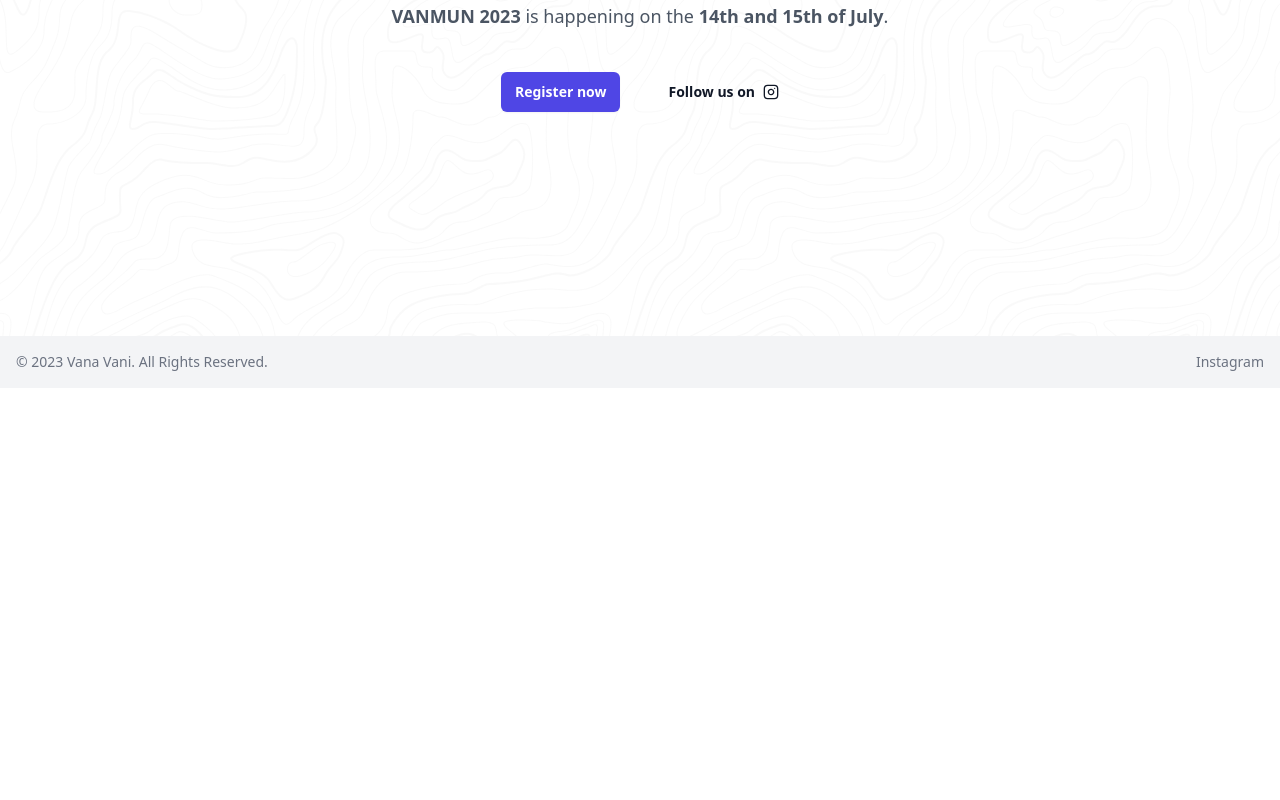
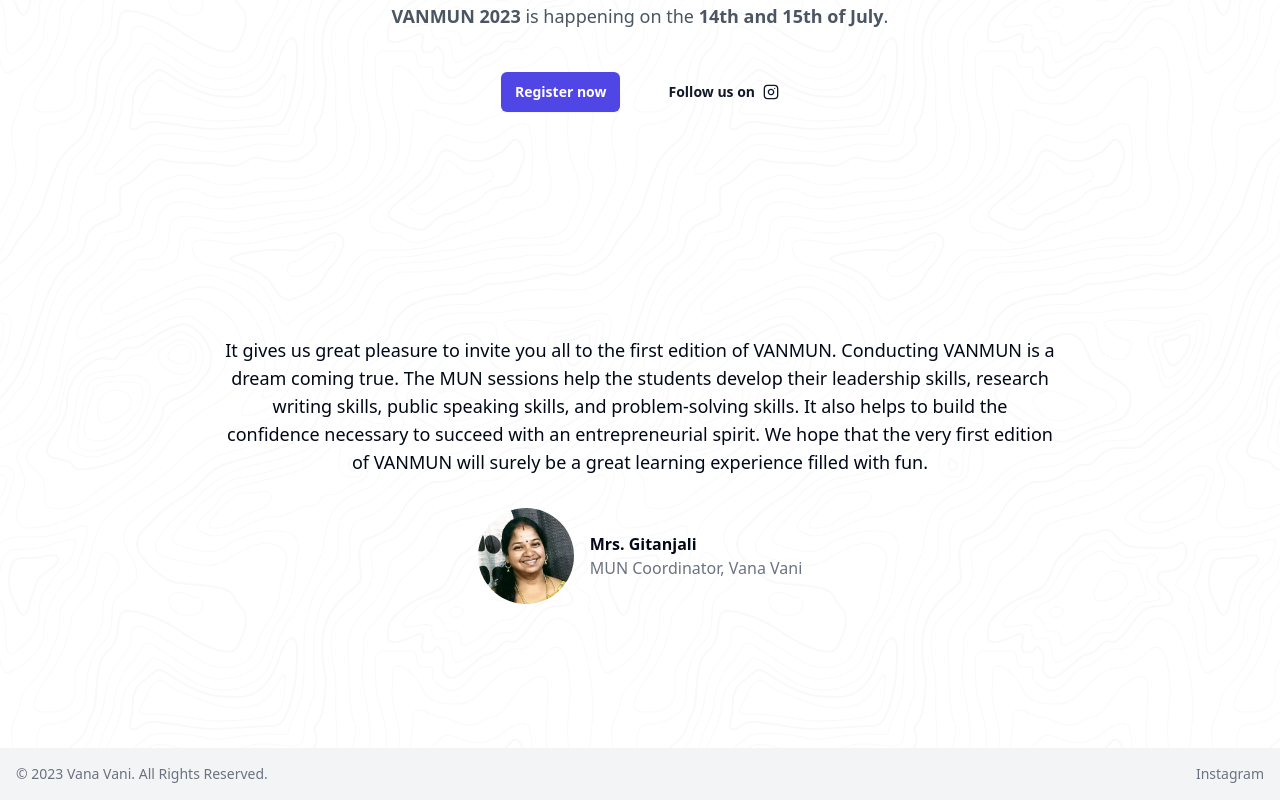
Before and after one commit to aryaniyaps/vanmun, a Next.js app: page / in a window 1280 px wide. Shown: the part 495-1295 px from the top of the page. Before the commit the page ends 883 px from the top, so only its background shows below. Built offline with nearby package versions, Linux system fonts and the light colour scheme.

Commit message:
add letter from MUN coordinator

```diff
--- a/app/page.tsx
+++ b/app/page.tsx
@@ -1,8 +1,10 @@
 import { Icons } from "@/components/icons";
+import { Avatar, AvatarFallback, AvatarImage } from "@/components/ui/avatar";
 import { instagramURL, registerFormURL } from "@/lib/constants";
 
 export default function Home() {
   return (
+    <>
       <div className="mx-auto max-w-3xl py-32 sm:py-48 lg:py-56 px-8">
         <div className="hidden sm:mb-8 sm:flex sm:justify-center">
           <div className="relative rounded-full px-3 py-1 text-sm leading-6 text-gray-600 ring-1 ring-gray-900/10 hover:ring-gray-900/20">
@@ -36,5 +38,29 @@
           </div>
         </div>
       </div>
+      <div className="max-w-4xl mb-36 px-8 flex flex-col gap-8 justify-center items-center">
+        <p className="text-center lg:text-lg">
+          It gives us great pleasure to invite you all to the first edition of
+          VANMUN. Conducting VANMUN is a dream coming true. The MUN sessions
+          help the students develop their leadership skills, research writing
+          skills, public speaking skills, and problem-solving skills. It also
+          helps to build the confidence necessary to succeed with an
+          entrepreneurial spirit. We hope that the very first edition of VANMUN
+          will surely be a great learning experience filled with fun.
+        </p>
+        <div className="flex items-center gap-4">
+          <Avatar className="h-24 w-24">
+            <AvatarImage src="/avatars/gitanjali-mam.jpg" />
+            <AvatarFallback>
+              {"Gitanjali".slice(0, 2).toUpperCase()}
+            </AvatarFallback>
+          </Avatar>
+          <div className="flex flex-col">
+            <p className="font-semibold">Mrs. Gitanjali</p>
+            <p className="tex-xs text-gray-500">MUN Coordinator, Vana Vani</p>
+          </div>
+        </div>
+      </div>
+    </>
   );
 }
```
Also changed, not shown: public/avatars/gitanjali-mam.jpg (added). Lines whose indentation alone changed are shown as unchanged.
